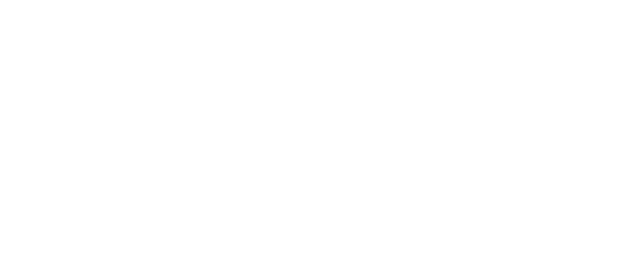
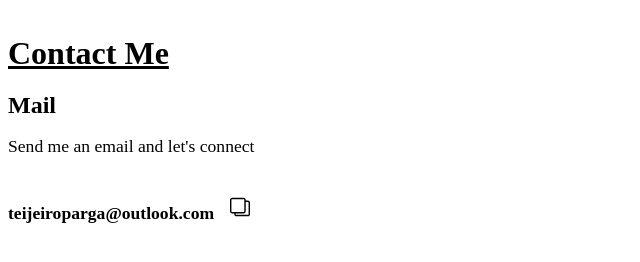
Before and after one commit to teijeiro7/teijeiro-portfolio, an Astro site: page /subpages/contact in a window 1280 px wide. Shown: the whole page, without its empty margins (0-640 px from the left). Built offline with nearby package versions, Linux system fonts and the light colour scheme; Astro itself is replaced by a stand-in of ours.

Commit message:
chore: Update npm dependencies and add Astro configuration files

```diff
--- a/package.json
+++ b/package.json
@@ -10,8 +10,9 @@
     "astro": "astro"
   },
   "dependencies": {
+    "@astrojs/check": "^0.8.2",
     "astro": "^4.12.2",
-    "@astrojs/check": "^0.8.2",
+    "astro-icon": "^1.1.0",
     "typescript": "^5.5.4"
   }
 }
--- a/src/layouts/Layout.astro
+++ b/src/layouts/Layout.astro
@@ -12,7 +12,7 @@
 		<meta charset="UTF-8" />
 		<meta name="description" content="Astro description" />
 		<meta name="viewport" content="width=device-width" />
-		<link rel="icon" type="image/svg+xml" href="/favicon.svg" />
+		<link rel="icon" type="image/svg+xml" href="./images/logo.svg" />
 		<meta name="generator" content={Astro.generator} />
 		<title>{title}</title>
 	</head>
@@ -60,4 +60,8 @@
 			Courier New,
 			monospace;
 	}
+
+	svg {
+		fill: white;
+	}
 </style>
--- a/src/pages/index.astro
+++ b/src/pages/index.astro
@@ -3,9 +3,11 @@
 import Card from "../components/Card.astro";
 import AboutMe from "./subpages/about-me.astro";
 import Nav from "./subpages/nav.astro";
+import Mode from "./subpages/light-mode.astro";
+import Contact from "./subpages/contact.astro";
 ---
 
-<Layout title="Bienvenido a mi PortFolio.">
+<Layout title="Teijeiro7 | Bienvenido a mi PortFolio.">
 	<!-- Nav -->
 	<Nav />
 
@@ -120,6 +122,8 @@
 				/>
 			</div>
 		</div>
+		<Contact />
+		<Mode />
 	</main>
 </Layout>
 
--- a/src/pages/subpages/contact.astro
+++ b/src/pages/subpages/contact.astro
@@ -1 +1,89 @@
-<div class="contact-container"></div>
+---
+import Card from "./../../components/Card.astro";
+---
+
+<div class="contact-container">
+    <h2>Contact Me</h2>
+    <div class="contact-subcontainer">
+        <h3>Mail</h3>
+        <p>Send me an email and let's connect</p>
+        <div class="email-container">
+            <strong>teijeiroparga@outlook.com</strong>
+            <button
+                ><svg
+                    id="Copy_24"
+                    width="24"
+                    height="24"
+                    viewBox="0 0 24 24"
+                    xmlns="http://www.w3.org/2000/svg"
+                    xmlns:xlink="http://www.w3.org/1999/xlink"
+                    ><rect
+                        width="24"
+                        height="24"
+                        stroke="none"
+                        fill="#000000"
+                        opacity="0"></rect>
+
+                    <g transform="matrix(1.43 0 0 1.43 12 12)">
+                        <path
+                            style="stroke: none; stroke-width: 1; stroke-dasharray: none; stroke-linecap: butt; stroke-dashoffset: 0; stroke-linejoin: miter; stroke-miterlimit: 4; fill: rgb(0,0,0); fill-rule: nonzero; opacity: 1;"
+                            transform=" translate(-8, -7.5)"
+                            d="M 2.5 1 C 1.675781 1 1 1.675781 1 2.5 L 1 10.5 C 1 11.324219 1.675781 12 2.5 12 L 4 12 L 4 12.5 C 4 13.324219 4.675781 14 5.5 14 L 13.5 14 C 14.324219 14 15 13.324219 15 12.5 L 15 4.5 C 15 3.675781 14.324219 3 13.5 3 L 12 3 L 12 2.5 C 12 1.675781 11.324219 1 10.5 1 Z M 2.5 2 L 10.5 2 C 10.78125 2 11 2.21875 11 2.5 L 11 10.5 C 11 10.78125 10.78125 11 10.5 11 L 2.5 11 C 2.21875 11 2 10.78125 2 10.5 L 2 2.5 C 2 2.21875 2.21875 2 2.5 2 Z M 12 4 L 13.5 4 C 13.78125 4 14 4.21875 14 4.5 L 14 12.5 C 14 12.78125 13.78125 13 13.5 13 L 5.5 13 C 5.21875 13 5 12.78125 5 12.5 L 5 12 L 10.5 12 C 11.324219 12 12 11.324219 12 10.5 Z"
+                            stroke-linecap="round"></path>
+                    </g>
+                </svg></button
+            >
+        </div>
+    </div>
+</div>
+
+<style>
+    .contact-container {
+        display: flex;
+        flex-direction: column;
+        justify-content: center;
+    }
+
+    .contact-subcontainer {
+        display: flex;
+        flex-direction: column;
+        justify-content: center;
+        margin-top: 20px;
+    }
+
+    h2 {
+        font-size: 2rem;
+        font-weight: 700;
+        margin-block-end: 0;
+        text-decoration: underline;
+    }
+
+    h3 {
+        font-size: 1.5rem;
+        font-weight: 700;
+        margin-block-start: 0;
+        margin-block-end: 0;
+    }
+
+    p {
+        font-size: 1.1rem;
+        font-weight: 500;
+    }
+
+    strong {
+        font-size: 1.1rem;
+        font-weight: 700;
+    }
+
+    button {
+        background-color: white;
+        border: none;
+        border-radius: 10px;
+        padding: 10px;
+        margin-top: 10px;
+    }
+
+    button:hover {
+        background-color: #f0f0f0;
+    }
+</style>
```
Also changed, not shown: src/pages/subpages/light-mode.astro (added, +78 -0 lines), src/pages/subpages/nav.astro (+36 -3 lines), public/images/logo.svg (added), 1 other file.
